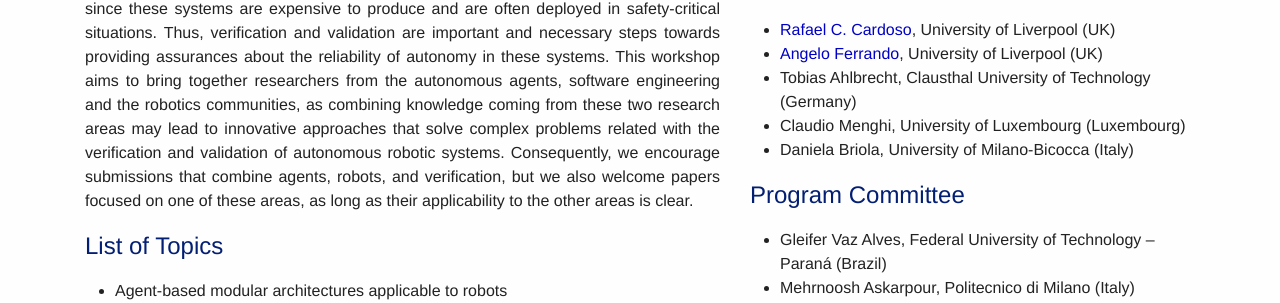
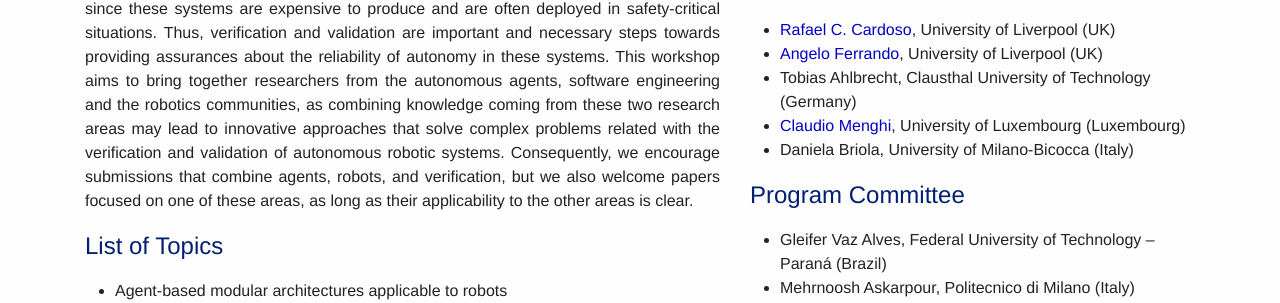
Before and after one commit to area2020/area2020.github.io, a Jekyll site: the page built from index.md, in a window 1280 px wide. Shown: the part 600-903 px from the top of the page. Built offline with Jekyll 4.4.1, drawn with Linux system fonts in a browser that asks for light colours; nearby versions of some CDN libraries; part of the change alters nothing that is shown.

```diff
--- a/index.md
+++ b/index.md
@@ -170,7 +170,7 @@ We will evaluate applying for a special issue on a Journal (to be selected) wher
   <li><a href="https://rafaelcaue.github.io/" target="_blank">Rafael C. Cardoso</a>, University of Liverpool (UK)</li>
   <li><a href="https://angeloferrando.github.io/website/" target="_blank">Angelo Ferrando</a>, University of Liverpool (UK)</li>
   <li>Tobias Ahlbrecht, Clausthal University of Technology (Germany)</li>
-  <li>Claudio Menghi, University of Luxembourg (Luxembourg)</li>
+  <li><a href="https://claudiomenghi.github.io/" target="_blank">Claudio Menghi</a>, University of Luxembourg (Luxembourg)</li>
   <li>Daniela Briola, University of Milano-Bicocca (Italy)</li>
 </ul>
 
```
